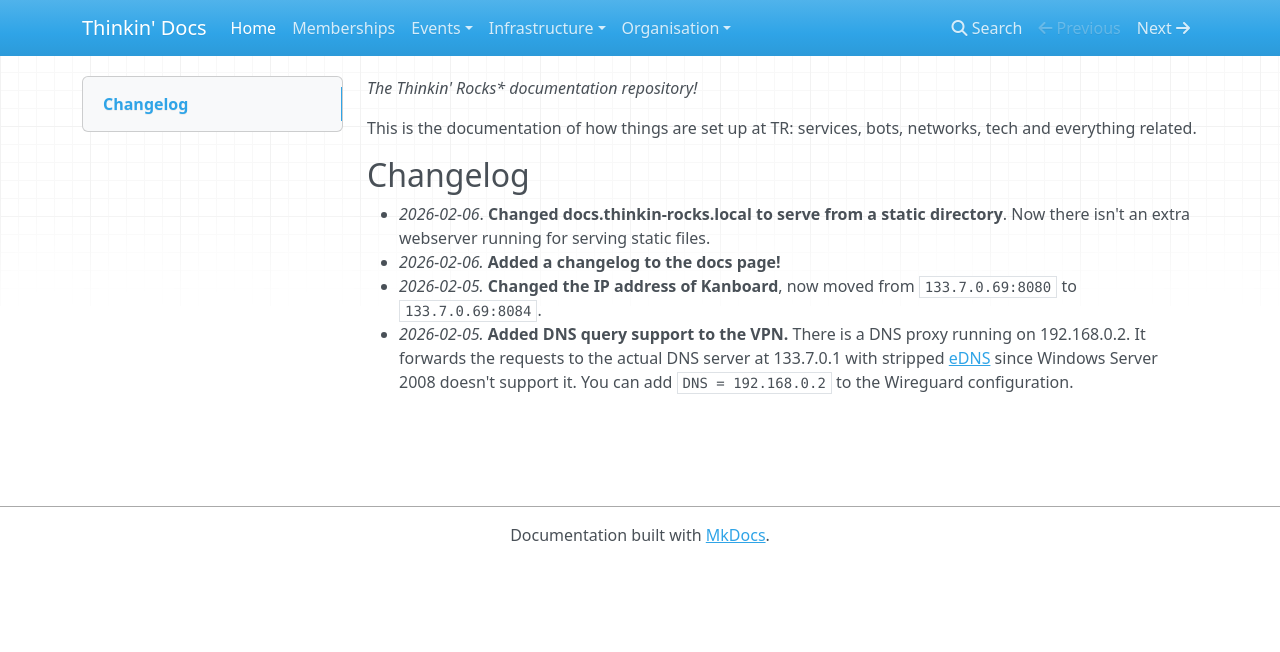
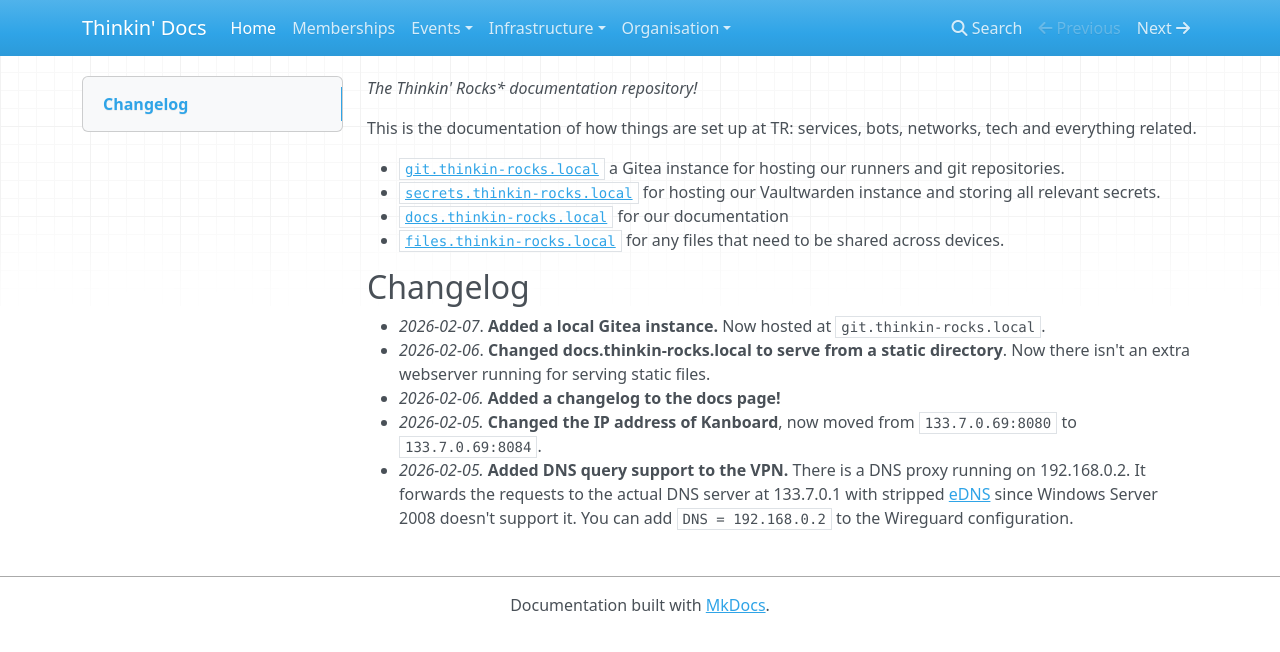
Before and after one commit to thinkinrocks/docs, an MkDocs documentation site: the page built from docs/index.md, in a window 1280 px wide. Shown: the top 652 px of the page. Built offline with MkDocs 1.6.1, drawn with Linux system fonts in a browser that asks for light colours; nearby versions of some CDN libraries.

Commit message:
Enumerate our websites

```diff
--- a/docs/index.md
+++ b/docs/index.md
@@ -2,8 +2,15 @@ _The Thinkin' Rocks* documentation repository!_
 
 This is the documentation of how things are set up at TR: services, bots, networks, tech and everything related.
 
+- [`git.thinkin-rocks.local`](https://git.thinkin-rocks.local) a Gitea instance for hosting our runners and git repositories.
+- [`secrets.thinkin-rocks.local`](https://git.thinkin-rocks.local) for hosting our Vaultwarden instance and storing all relevant secrets.
+- [`docs.thinkin-rocks.local`](https://docs.thinkin-rocks.local) for our documentation
+- [`files.thinkin-rocks.local`](https://files.thinkin-rocks.local) for any files that need to be shared across devices.
+
+
 ## Changelog
 
+- *2026-02-07*. **Added a local Gitea instance.** Now hosted at `git.thinkin-rocks.local`.
 - *2026-02-06*. **Changed docs.thinkin-rocks.local to serve from a static directory**. Now there isn't an extra webserver running for serving static files.
 - *2026-02-06.* **Added a changelog to the docs page!**
 - *2026-02-05.* **Changed the IP address of Kanboard**, now moved from `133.7.0.69:8080` to `133.7.0.69:8084`.
```
